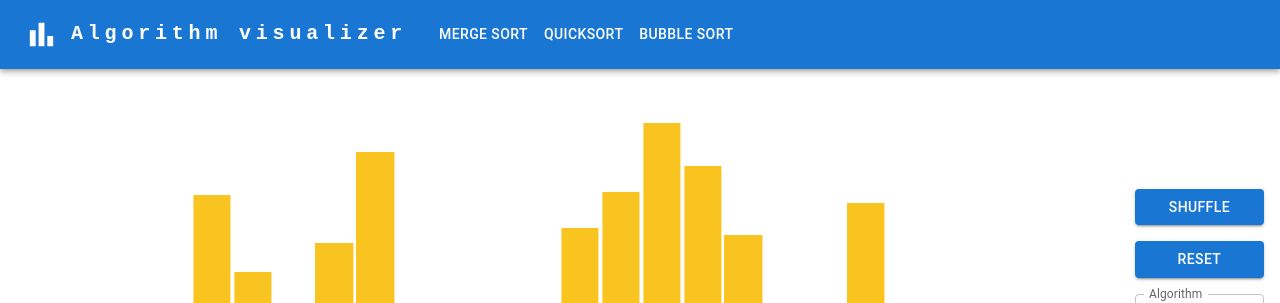
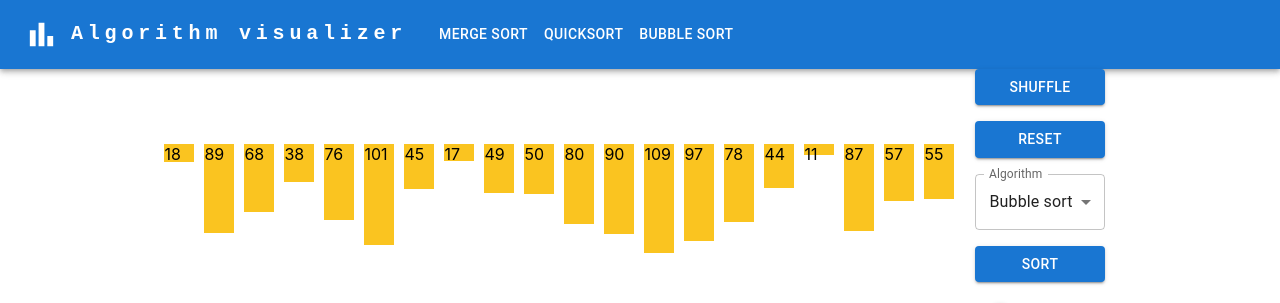
Before and after one commit to arkossyborbala/project_2023, a React (Create React App) app: page / in a window 1280 px wide. Shown: the top 303 px of the page. Built offline with nearby package versions, Linux system fonts and the light colour scheme.

Commit message:
custom bars init

```diff
--- /dev/null
+++ b/src/components/Sorting/Bars.js
@@ -0,0 +1,32 @@
+import { motion } from "framer-motion";
+
+const springAnim = {
+    type: "spring",
+    damping: 20,
+    stiffness: 300
+};
+
+function Bars({values, colors}){
+
+    return (
+        <div style={{ display: "flex" }}>
+          {values.map((value, index) => (
+            <motion.div
+              key={index}
+              style={{
+                width: "30px", // Adjust the width as needed
+                height: `${value}px`,
+                backgroundColor: colors[index % colors.length],
+                margin: "0 5px", // Adjust the margin as needed
+              }}
+            //   initial={{ opacity: 0, height: 0 }}
+            //   animate={{ opacity: 1, height: `${value}px` }}
+              layout transition={springAnim}
+            >
+                {value}
+            </motion.div>
+          ))}
+        </div>
+      );
+};
+export default Bars;
--- a/src/components/Sorting/SortingVisualizer.js
+++ b/src/components/Sorting/SortingVisualizer.js
@@ -14,6 +14,7 @@ import InsertionSort from './algorithms/insertionSort.js'
 import BitonicSort from './algorithms/bitonicSort.js';
 import HeapSort from './algorithms/heapSort.js';
 import { Slider } from '@mui/material';
+import Bars from './Bars.js';
 
 
 function SortingVisualizer({length = 20}) {
@@ -98,14 +99,15 @@ function SortingVisualizer({length = 20}) {
     //render
     return (
         <Stack direction="row" spacing={2} alignItems='center' justifyContent='center' mr={2}>
-            <BarChart
+            {/* <BarChart
                 series={values.map((s) => ({ data: [s] }))}
                 height={500}
                 bottomAxis={null}
                 leftAxis={null}
                 colors={colors}
                 axisHighlight={{x: 'none', y: 'none'}}
-            />
+            /> */}
+            <Bars values={values} colors={colors}/>
             <Stack mr={2} spacing={2}>
                 <Button variant="contained" sx={'max-height:50px'} onClick={handleShuffleClick}>Shuffle</Button>
                 <Button variant="contained" sx={'max-height:50px'} onClick={handleResetClick}>Reset</Button>
```
